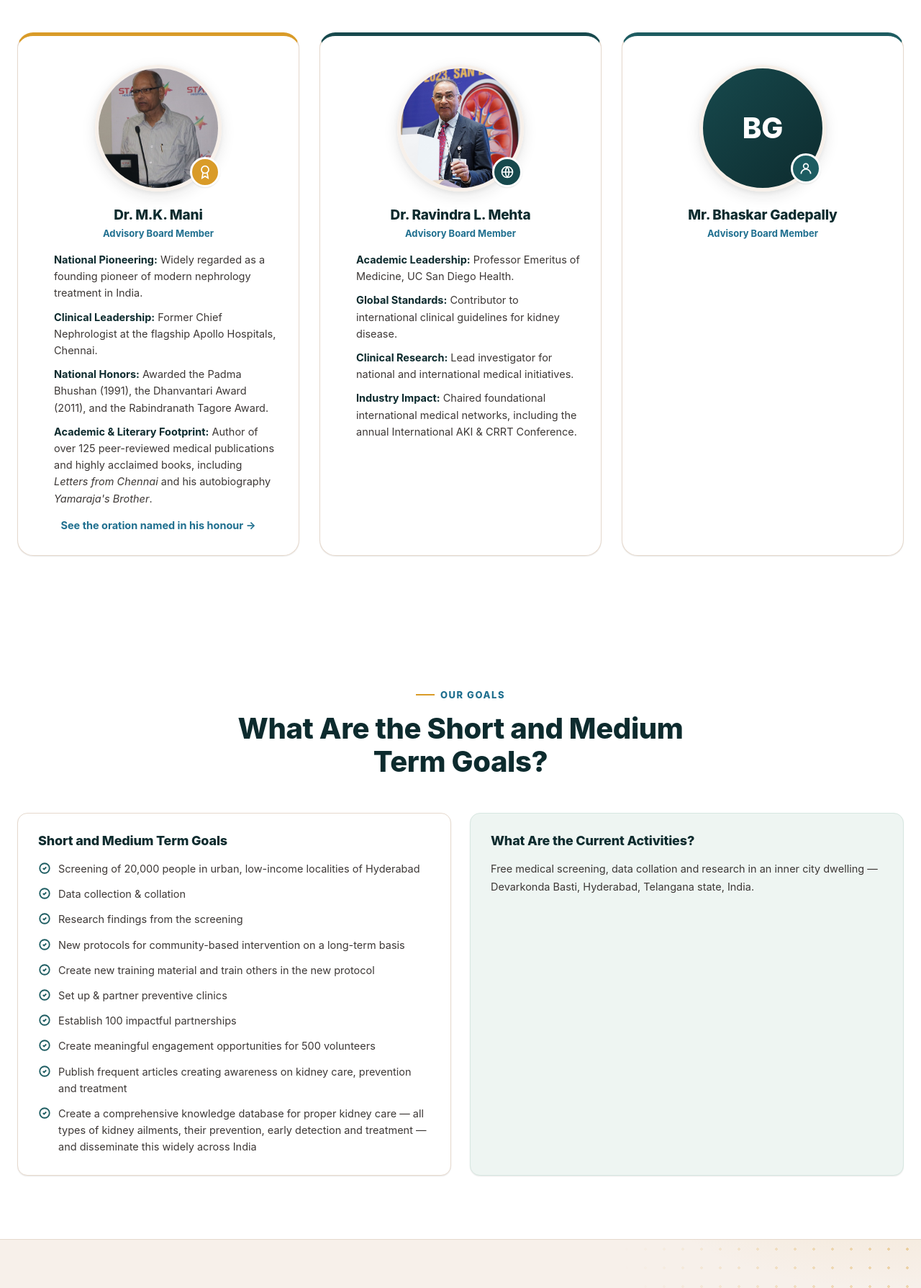
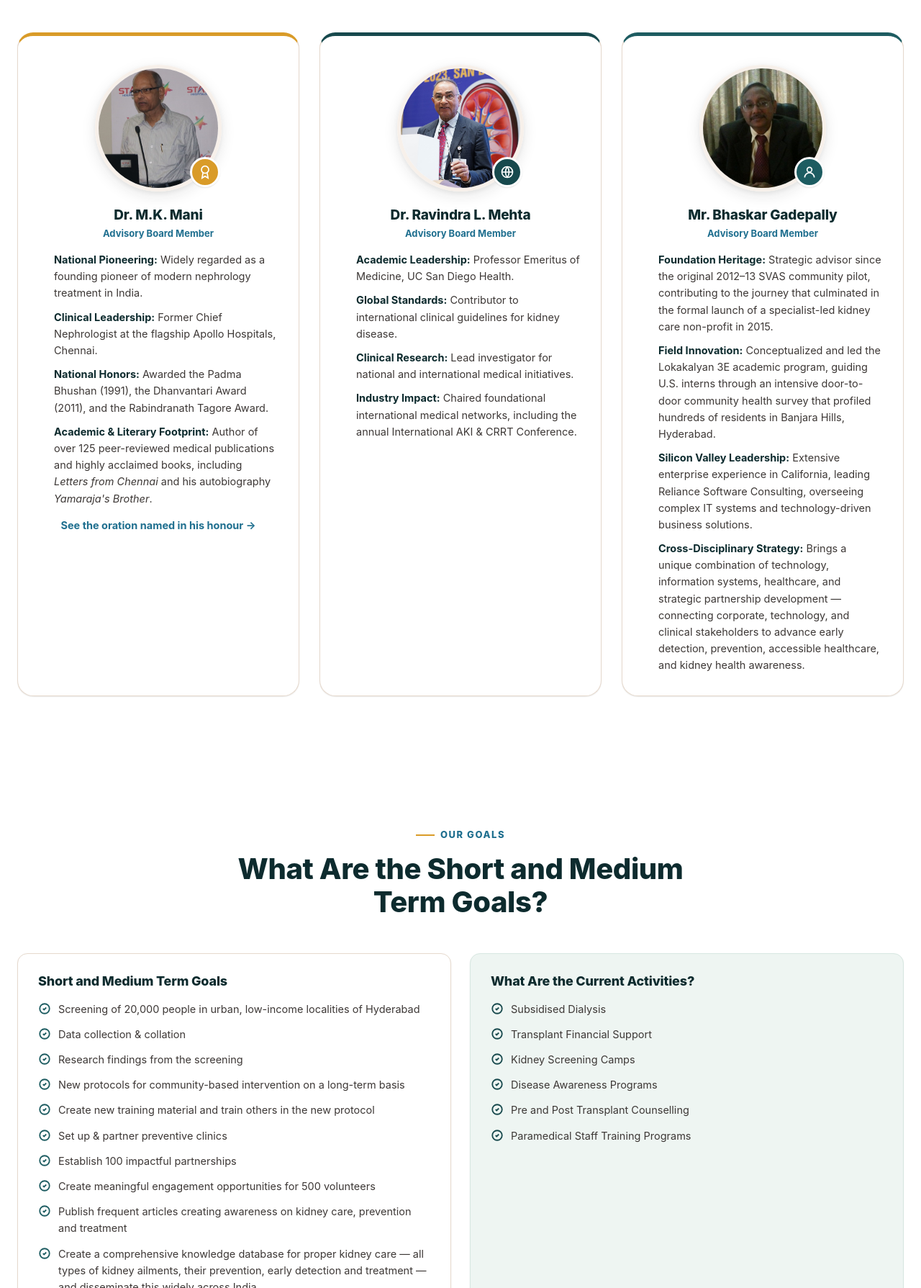
Before and after one commit to theaishastra/cfykf_1, a plain HTML site: page about.html in a window 1280 px wide. Shown: the part 7283-9072 px from the top of the page at 72% size. Drawn offline with Linux system fonts and the light colour scheme.

Commit message:
Bhaskar Image added

```diff
--- a/about.html
+++ b/about.html
@@ -480,14 +480,20 @@
         </ul>
       </div>
       <div class="trustee-card" style="--accent:var(--teal-600);">
-        <div class="tc-avatar mono">
-          BG
+        <div class="tc-avatar">
+          <img src="assets/images/about_team/Bhaskar_Gadepally.png" alt="Mr. Bhaskar Gadepally">
           <span class="tc-badge" title="Advisory Board Member">
             <svg viewBox="0 0 24 24" fill="none" stroke="currentColor" stroke-width="2"><circle cx="12" cy="8" r="4"/><path d="M4 21c0-4.4 3.6-8 8-8s8 3.6 8 8"/></svg>
           </span>
         </div>
         <h3>Mr. Bhaskar Gadepally</h3>
         <div class="role">Advisory Board Member</div>
+        <ul class="tc-list">
+          <li><strong>Foundation Heritage:</strong> Strategic advisor since the original 2012–13 SVAS community pilot, contributing to the journey that culminated in the formal launch of a specialist-led kidney care non-profit in 2015.</li>
+          <li><strong>Field Innovation:</strong> Conceptualized and led the Lokakalyan 3E academic program, guiding U.S. interns through an intensive door-to-door community health survey that profiled hundreds of residents in Banjara Hills, Hyderabad.</li>
+          <li><strong>Silicon Valley Leadership:</strong> Extensive enterprise experience in California, leading Reliance Software Consulting, overseeing complex IT systems and technology-driven business solutions.</li>
+          <li><strong>Cross-Disciplinary Strategy:</strong> Brings a unique combination of technology, information systems, healthcare, and strategic partnership development — connecting corporate, technology, and clinical stakeholders to advance early detection, prevention, accessible healthcare, and kidney health awareness.</li>
+        </ul>
       </div>
     </div>
   </div>
@@ -517,7 +523,14 @@
       </div>
       <div class="card tint-sage">
         <h3 style="margin-bottom:16px;">What Are the Current Activities?</h3>
-        <p style="font-size:14.5px;line-height:1.7;color:var(--ink-700);">Free medical screening, data collation and research in an inner city dwelling — Devarkonda Basti, Hyderabad, Telangana state, India.</p>
+        <ul style="display:flex;flex-direction:column;gap:12px;">
+          <li style="display:flex;gap:10px;align-items:flex-start;font-size:14.5px;line-height:1.6;color:var(--ink-700);"><svg style="width:18px;height:18px;flex-shrink:0;margin-top:2px;color:var(--teal-700);" viewBox="0 0 24 24" fill="none" stroke="currentColor" stroke-width="2.4"><circle cx="12" cy="12" r="9"/><path d="M9 12l2 2 4-4"/></svg><span>Subsidised Dialysis</span></li>
+          <li style="display:flex;gap:10px;align-items:flex-start;font-size:14.5px;line-height:1.6;color:var(--ink-700);"><svg style="width:18px;height:18px;flex-shrink:0;margin-top:2px;color:var(--teal-700);" viewBox="0 0 24 24" fill="none" stroke="currentColor" stroke-width="2.4"><circle cx="12" cy="12" r="9"/><path d="M9 12l2 2 4-4"/></svg><span>Transplant Financial Support</span></li>
+          <li style="display:flex;gap:10px;align-items:flex-start;font-size:14.5px;line-height:1.6;color:var(--ink-700);"><svg style="width:18px;height:18px;flex-shrink:0;margin-top:2px;color:var(--teal-700);" viewBox="0 0 24 24" fill="none" stroke="currentColor" stroke-width="2.4"><circle cx="12" cy="12" r="9"/><path d="M9 12l2 2 4-4"/></svg><span>Kidney Screening Camps</span></li>
+          <li style="display:flex;gap:10px;align-items:flex-start;font-size:14.5px;line-height:1.6;color:var(--ink-700);"><svg style="width:18px;height:18px;flex-shrink:0;margin-top:2px;color:var(--teal-700);" viewBox="0 0 24 24" fill="none" stroke="currentColor" stroke-width="2.4"><circle cx="12" cy="12" r="9"/><path d="M9 12l2 2 4-4"/></svg><span>Disease Awareness Programs</span></li>
+          <li style="display:flex;gap:10px;align-items:flex-start;font-size:14.5px;line-height:1.6;color:var(--ink-700);"><svg style="width:18px;height:18px;flex-shrink:0;margin-top:2px;color:var(--teal-700);" viewBox="0 0 24 24" fill="none" stroke="currentColor" stroke-width="2.4"><circle cx="12" cy="12" r="9"/><path d="M9 12l2 2 4-4"/></svg><span>Pre and Post Transplant Counselling</span></li>
+          <li style="display:flex;gap:10px;align-items:flex-start;font-size:14.5px;line-height:1.6;color:var(--ink-700);"><svg style="width:18px;height:18px;flex-shrink:0;margin-top:2px;color:var(--teal-700);" viewBox="0 0 24 24" fill="none" stroke="currentColor" stroke-width="2.4"><circle cx="12" cy="12" r="9"/><path d="M9 12l2 2 4-4"/></svg><span>Paramedical Staff Training Programs</span></li>
+        </ul>
       </div>
     </div>
   </div>
```
Also changed, not shown: index.html (+13 -1 lines), sitemap.xml (+11 -0 lines), assets/images/about_team/Bhaskar_Gadepally.png (added).
